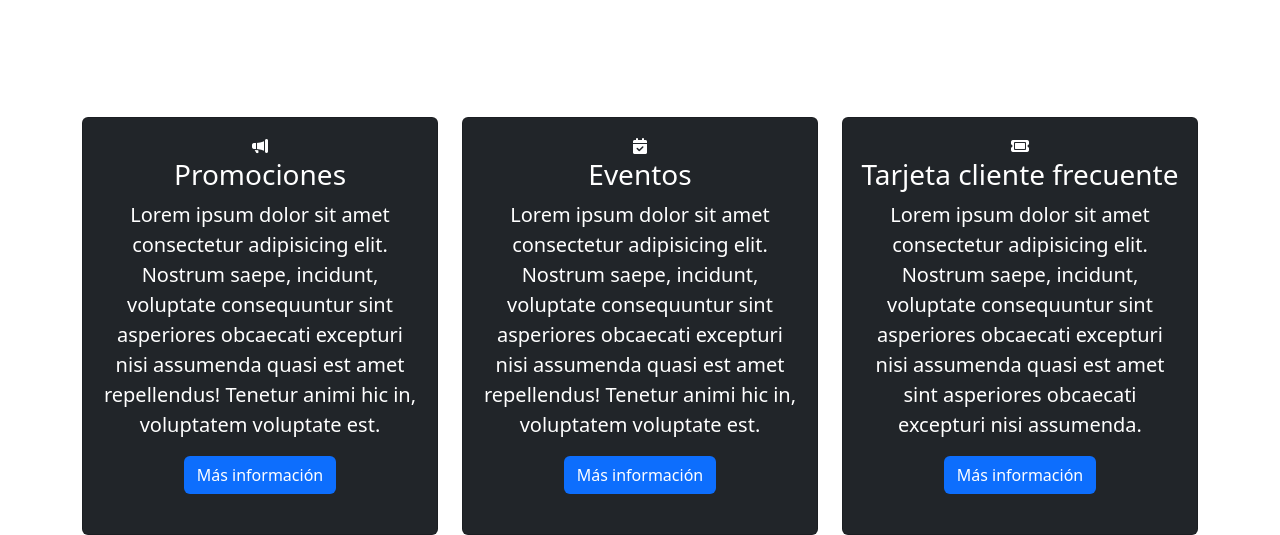
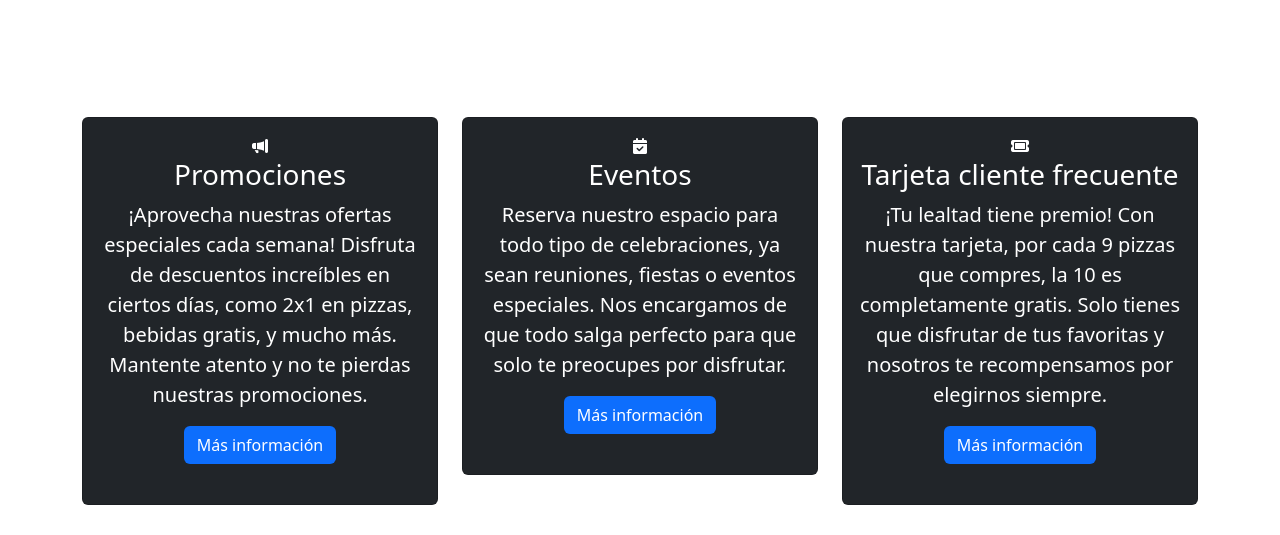
Before and after one commit to milaperilla/Amalu, a plain HTML site: page index.html in a window 1280 px wide. Shown: the part 1001-1536 px from the top of the page. After the commit the page ends 1506 px from the top, so only its background shows below. Drawn offline with nearby package versions, Linux system fonts and the light colour scheme.

Commit message:
cambios targets

```diff
--- a/index.html
+++ b/index.html
@@ -166,7 +166,7 @@
                 <i class="bi bi-megaphone-fill"></i>
                 <h3 class="card-title">Promociones</h3>
                 <p class="lead">
-                  Lorem ipsum dolor sit amet consectetur adipisicing elit. Nostrum saepe, incidunt, voluptate consequuntur sint asperiores obcaecati excepturi nisi assumenda quasi est amet repellendus! Tenetur animi hic in, voluptatem voluptate est.
+                  ¡Aprovecha nuestras ofertas especiales cada semana! Disfruta de descuentos increíbles en ciertos días, como 2x1 en pizzas, bebidas gratis, y mucho más. Mantente atento y no te pierdas nuestras promociones.
                   <p>
                   <button class="btn bg-primary text-white">Más información</button>
 
@@ -179,7 +179,7 @@
                 <i class="fa-solid fa-calendar-check"></i>
                 <h3 class="card-title">Eventos</h3>
                 <p class="lead">
-                  Lorem ipsum dolor sit amet consectetur adipisicing elit. Nostrum saepe, incidunt, voluptate consequuntur sint asperiores obcaecati excepturi nisi assumenda quasi est amet repellendus! Tenetur animi hic in, voluptatem voluptate est.
+                  Reserva nuestro espacio para todo tipo de celebraciones, ya sean reuniones, fiestas o eventos especiales. Nos encargamos de que todo salga perfecto para que solo te preocupes por disfrutar.
                   <p>
                   <button class="btn bg-primary text-white">Más información</button>
 
@@ -192,7 +192,7 @@
                 <i class="fa-solid fa-ticket"></i>
                 <h3 class="card-title">Tarjeta cliente frecuente</h3>
                 <p class="lead">
-                  Lorem ipsum dolor sit amet consectetur adipisicing elit. Nostrum saepe, incidunt, voluptate consequuntur  sint asperiores obcaecati excepturi nisi assumenda quasi est amet sint asperiores obcaecati excepturi nisi assumenda.
+                  ¡Tu lealtad tiene premio! Con nuestra tarjeta, por cada 9 pizzas que compres, la 10 es completamente gratis. Solo tienes que disfrutar de tus favoritas y nosotros te recompensamos por elegirnos siempre.
                   <p>
                   <button class="btn bg-primary text-white">Más información</button>
 
```
